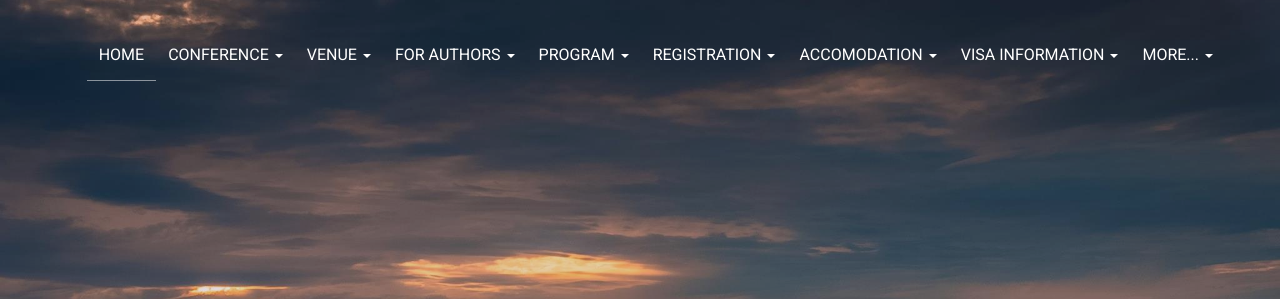
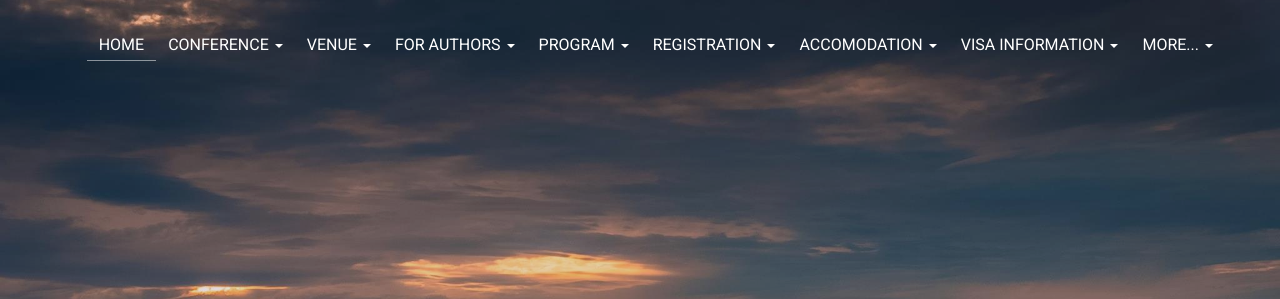
Before and after one commit to vsh15/spawc-2018, a website: page index.html in a window 1280 px wide. Shown: the top 299 px of the page. Drawn offline with Linux system fonts and the light colour scheme; files whose address does not match are found by name.

Commit message:
css change

```diff
--- a/assets/css/main.css
+++ b/assets/css/main.css
@@ -277,7 +277,7 @@ ul li {
   font-size: 16px;
   font-weight: 400;
   border-bottom: 1px solid transparent;
-   padding: 15px 12px 15px 12px;
+   padding: 5px 12px 5px 12px;
    float: left;
 }
 /*vishal navigation bar settings */
```
